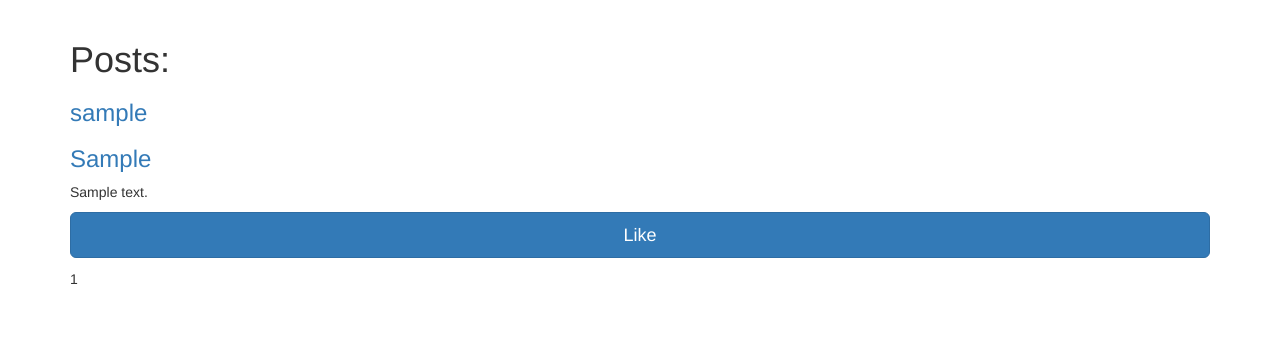
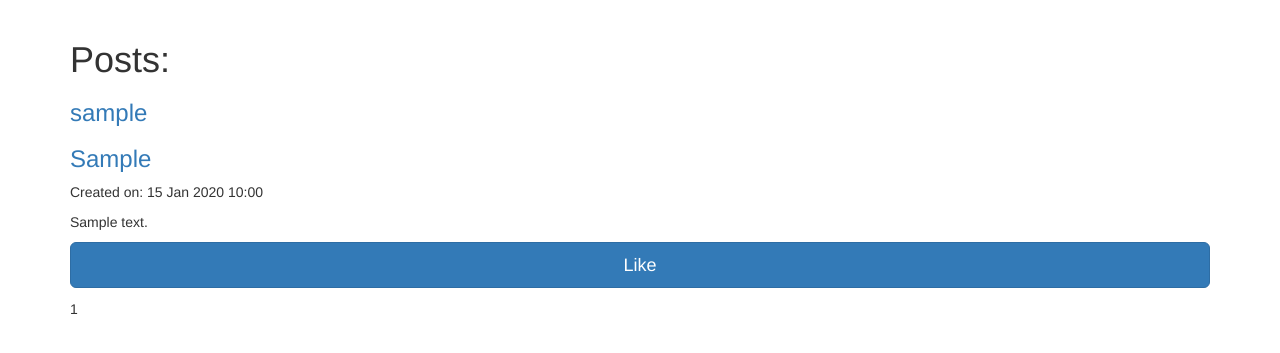
Before and after one commit to KatrinSD/Lyceum_IVR, a Flask app: page /posts in a window 1280 px wide. Shown: the part 134-487 px from the top of the page. Run offline with Flask 2, Linux system fonts and the light colour scheme; tables that the repository leaves empty hold one stand-in row (values such as "Sample post"); some libraries are stand-ins or nearby versions.

Commit message:
Add timestamps and timestamp sort
Timestamps added to:
* Posts
* Comments

```diff
--- a/app/__init__.py
+++ b/app/__init__.py
@@ -27,3 +27,6 @@ img_index_driver = ImgIndexDriver(redis)
 tags_driver = TagsDriver(redis)
 
 from app import views
+from app import utils
+
+app.jinja_env.globals.update(format_datetime=utils.format_datetime)
--- a/app/templates/my_posts.html
+++ b/app/templates/my_posts.html
@@ -16,6 +16,7 @@ My posts
 
 	{% for post in posts %}
 		<a class="nav-link" href={{ url_for("post", post_id=post.id) }}><h3>{{ post.header }}</h3></a>
+		<p>Created on: {{ format_datetime(post.date_created) }}</p>
 		<p> {{ post.body }} </p>
 		<form class="form-delete-post" method="POST" action={{ url_for("delete_post", post_id=post.id) }}>
 			<button class="btn btn-danger glyphicon glyphicon-remove" type="submit"></button>
--- a/app/templates/post.html
+++ b/app/templates/post.html
@@ -16,6 +16,7 @@ Post
 
 	<a class="nav-link" href={{ url_for("profile", user_id=post.user_id) }}><h3>{{ post.username }}</h3></a>
 	<h4> {{ post.header }} </h4>
+	<p>Created on: {{ format_datetime(post.date_created) }}</p>
 	<p> {{ post.body }} </p>
 	<p> {{ tags }} </p>
 	<h5> Likes: {{ post.number_of_likes }} </h5>
@@ -65,6 +66,7 @@ Post
 				<button class="btn btn-danger glyphicon glyphicon-remove" type="submit"></button>
 			</form>
 		{% endif %}
+		<p>Commented on {{ format_datetime(comment.date_created) }}</p>
 		<p> {{ comment.body }} </p>
 	{% endfor %}
 
--- a/app/templates/posts.html
+++ b/app/templates/posts.html
@@ -13,6 +13,7 @@ Posts
 	{% for post in posts %}
 		<a class="nav-link" href={{ url_for("profile", user_id=post.user_id) }}><h3>{{ post.username }}</h3></a>
 		<a class="nav-link" href={{ url_for("post", post_id=post.id) }}><h3>{{ post.header }}</h3></a>
+		<p>Created on: {{ format_datetime(post.date_created) }}</p>
 		<p> {{ post.body }} </p>
 		<form action = "{{url_for('like', post_id=post.id)}}">
 			<button class="btn btn-lg btn-primary btn-block" type="submit">Like</button>
--- a/app/views.py
+++ b/app/views.py
@@ -1,3 +1,4 @@
+import datetime
 import uuid
 
 from flask import session, redirect, url_for, request, flash
@@ -52,6 +53,7 @@ class Post(db.Model):
 	number_of_comments = db.Column(db.Integer, default=0)
 	number_of_photos = db.Column(db.Integer, default=0)
 	is_draft = db.Column(db.Boolean)
+	date_created = db.Column(db.DateTime, index=True, default=datetime.datetime.utcnow())
 
 class Like(db.Model):
 	id = db.Column(db.Integer, primary_key=True)
@@ -64,6 +66,8 @@ class Comment(db.Model):
 	user_id = db.Column(db.Integer, db.ForeignKey("user.id"))
 	post_id = db.Column(db.Integer, db.ForeignKey("post.id"))
 	body = db.Column(db.String(100))
+	date_created = db.Column(db.DateTime, index=True, default=datetime.datetime.utcnow())
+
 
 
 class LoginForm(FlaskForm):
@@ -275,7 +279,7 @@ def upload_photos(post_id):
 @login_required
 def my_posts():
 
-	posts = Post.query.filter_by(user_id=current_user.id)
+	posts = Post.query.filter_by(user_id=current_user.id).order_by(Post.date_created.desc())
 
 	return render_template("my_posts.html", username=current_user.username, posts=posts)
 
@@ -302,7 +306,7 @@ def post(post_id):
 	post = Post.query.filter_by(id=post_id).first()
 	print "RT: {0}".format(tags_driver.get_tags(post_id))
 	tags = ", ".join(sorted(tags_driver.get_tags(post_id)))
-	post_comments = Comment.query.filter_by(post_id=post_id)
+	post_comments = Comment.query.filter_by(post_id=post_id).order_by(Comment.date_created.desc())
 	post_image_ids = img_index_driver.get_image_ids(post_id)
 
 	print "PII: {0}".format(post_image_ids)
@@ -349,10 +353,10 @@ def posts():
 
 	tag = request.form.get("tag")
 	if tag is None:
-		posts = Post.query
+		posts = Post.query.order_by(Post.date_created.desc())
 	else:
 		post_ids = tags_driver.get_posts(tag)
-		posts = Post.query.filter(Post.id.in_(post_ids))
+		posts = Post.query.filter(Post.id.in_(post_ids)).order_by(Post.date_created.desc())
 
 	return render_template("posts.html", posts=posts)
 
```
